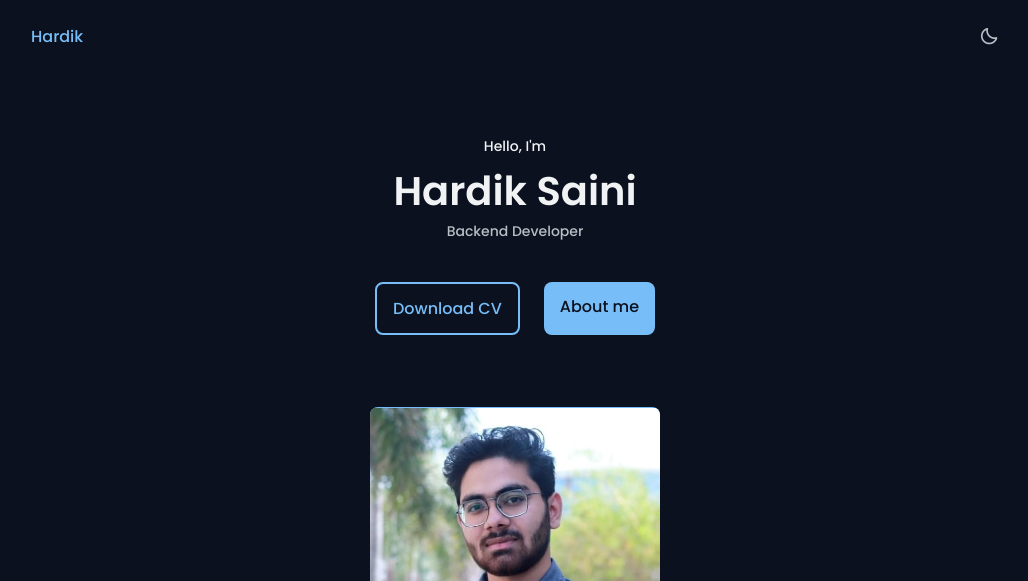
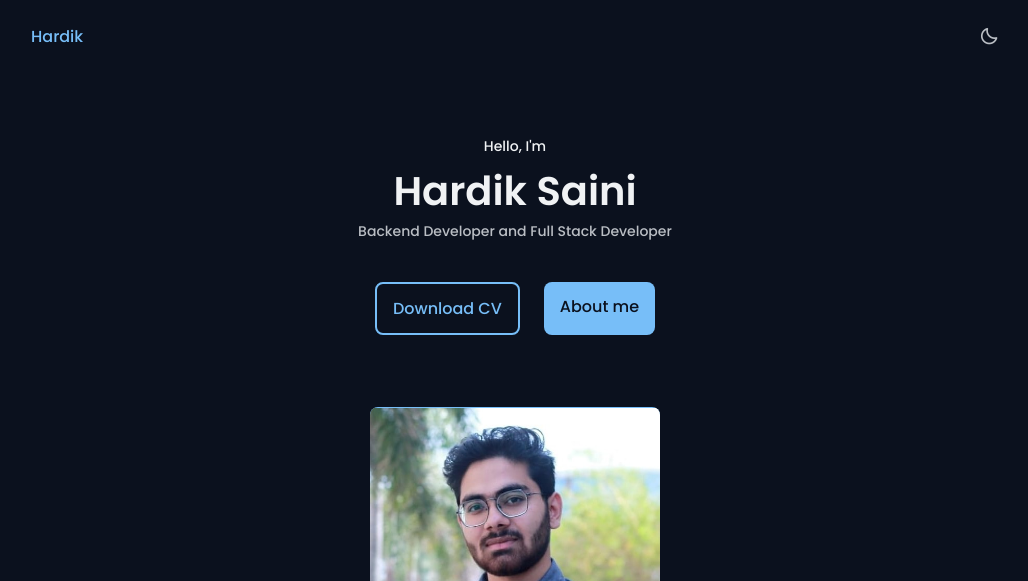
Before and after one commit to hardiksaini10/portfoilo, a plain HTML site: page index.html in a window 1280 px wide. Shown: the top 581 px of the page, without its empty margins (125-1153 px from the left). Drawn offline with nearby package versions, Linux system fonts and the light colour scheme.

Commit message:
Update index.html

```diff
--- a/index.html
+++ b/index.html
@@ -71,7 +71,7 @@
                     <div class="home__data">
                         <span class="home__greeting">Hello, I'm</span>
                         <h1 class="home__name">Hardik Saini</h1>
-                        <h3 class="home__education">Backend Developer</h3>
+                        <h3 class="home__education">Backend Developer and Full Stack Developer</h3>
 
                         <div class="home__buttons">
                             <a download="" href="assets/pdf/Resume Hardik.pdf" target="_blank" class="button button--ghost">
```
